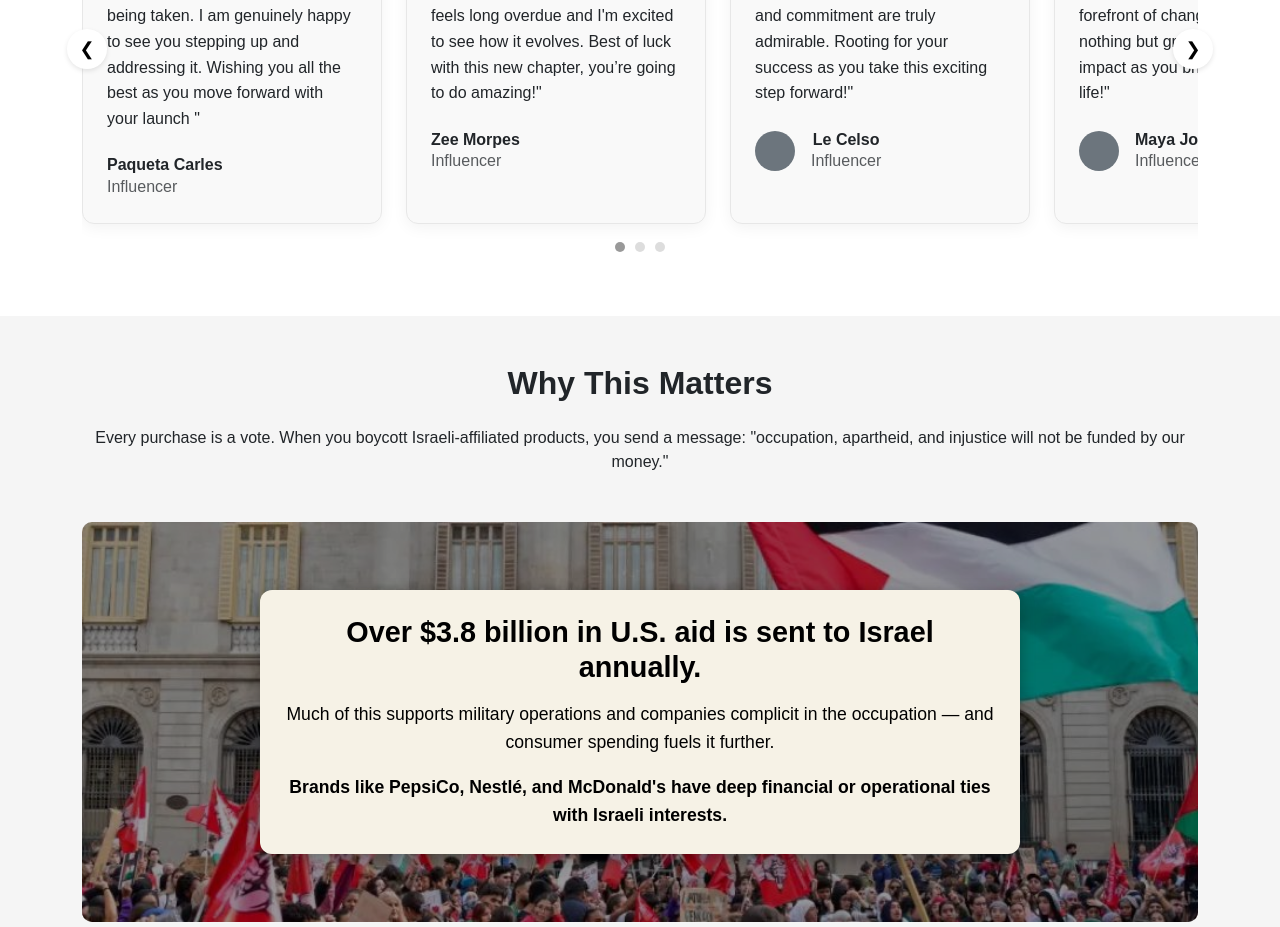
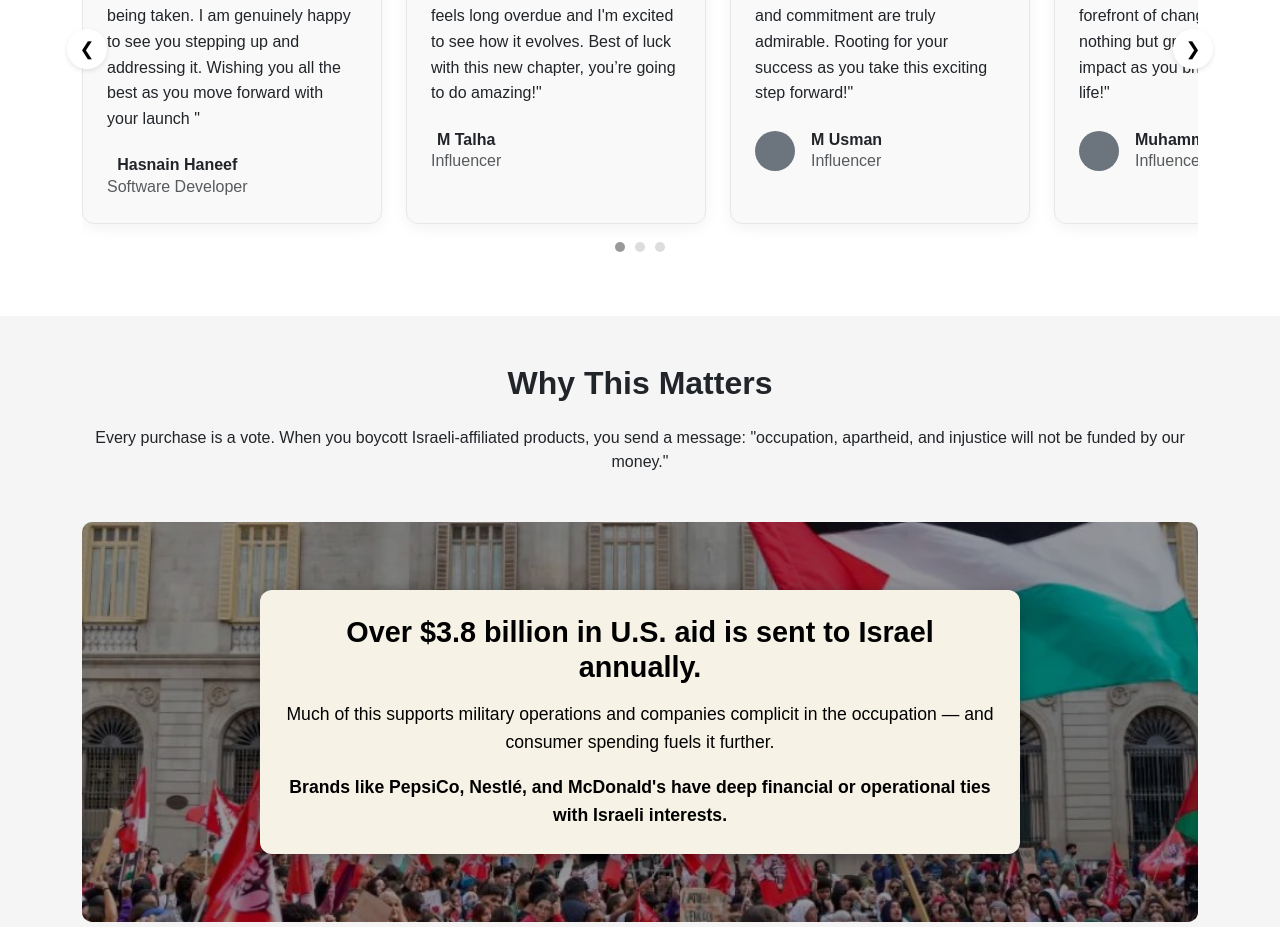
Before and after one commit to raotalha360/glory-landing-page, a React (Create React App) app: page / in a window 1280 px wide. Shown: the part 2640-3567 px from the top of the page. Built offline with nearby package versions, Linux system fonts and the light colour scheme.

Commit message:
Names in reviews updated

```diff
--- a/src/GloryLandingPage.jsx
+++ b/src/GloryLandingPage.jsx
@@ -274,8 +274,8 @@ function GloryLandingPage() {
               <div className="testimonial-author d-flex align-items-center">
                 {/*<div className="author-avatar bg-secondary rounded-circle me-3"></div>*/}
                 <div className="author-info">
-                  <h6 className="mb-0 fw-bold">Paqueta Carles</h6>
-                  <p className="text-muted mb-0 text-start">Influencer</p>
+                  <h6 className="mb-0 fw-bold">Hasnain Haneef</h6>
+                  <p className="text-muted mb-0 text-start">Software Developer</p>
                 </div>
               </div>
             </div>
@@ -290,7 +290,7 @@ function GloryLandingPage() {
               <div className="testimonial-author d-flex align-items-center">
              {/* <div className="author-avatar bg-secondary rounded-circle me-3"></div>*/}
                 <div className="author-info">
-                  <h6 className="mb-0 fw-bold">Zee Morpes</h6>
+                  <h6 className="mb-0 fw-bold">M Talha</h6>
                   <p className="text-muted mb-0 text-start">Influencer</p>
                 </div>
               </div>
@@ -306,7 +306,7 @@ function GloryLandingPage() {
               <div className="testimonial-author d-flex align-items-center">
                 <div className="author-avatar bg-secondary rounded-circle me-3"></div>
                 <div className="author-info">
-                  <h6 className="mb-0 fw-bold">Le Celso</h6>
+                  <h6 className="mb-0 fw-bold">M Usman</h6>
                   <p className="text-muted mb-0 text-start">Influencer</p>
                 </div>
               </div>
@@ -322,7 +322,7 @@ function GloryLandingPage() {
               <div className="testimonial-author d-flex align-items-center">
                 <div className="author-avatar bg-secondary rounded-circle me-3"></div>
                 <div className="author-info">
-                  <h6 className="mb-0 fw-bold">Maya Johnson</h6>
+                  <h6 className="mb-0 fw-bold">Muhammad Yousaf</h6>
                   <p className="text-muted mb-0 text-start">Influencer</p>
                 </div>
               </div>
```
